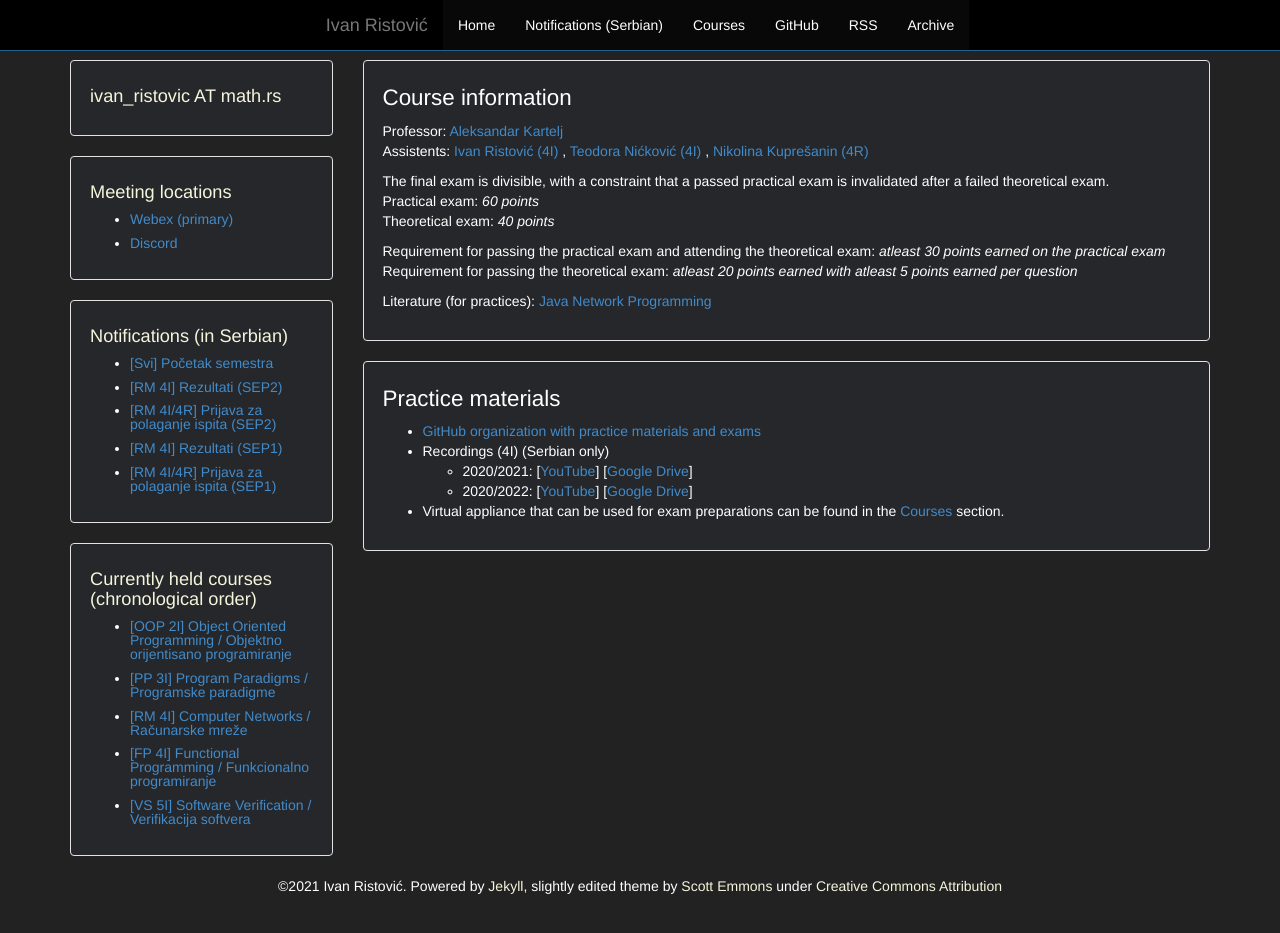
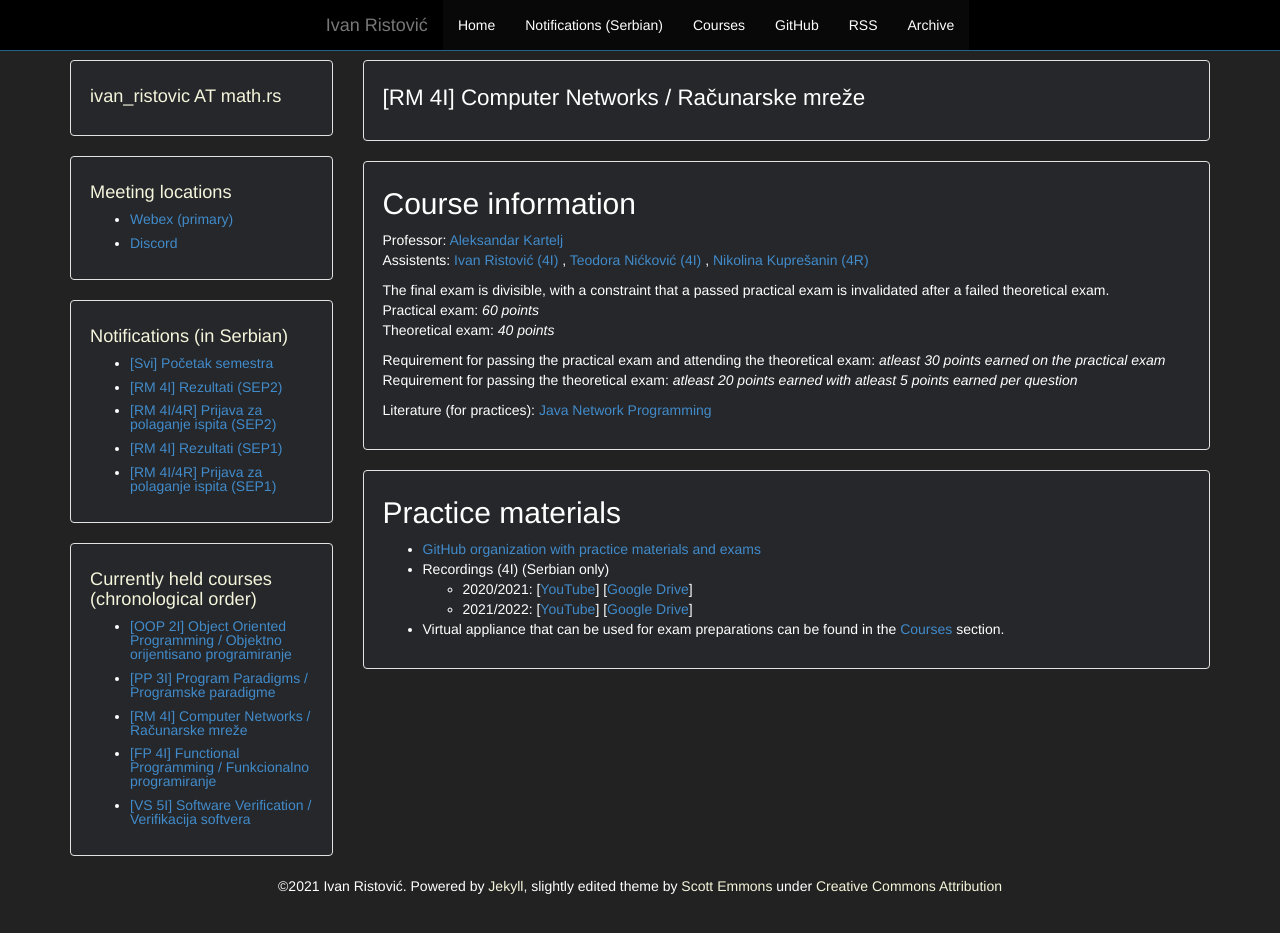
Before and after one commit to ivan-ristovic/ivan-ristovic.github.io, a Jekyll site: the page built from courses/rm/index.html, in a window 1280 px wide and 966 px high. Shown: the top 933 px of the window. Built offline with Jekyll 4.4.1, drawn with Linux system fonts in a browser that asks for light colours.

Commit message:
[RM] Title

```diff
--- a/courses/rm/index.html
+++ b/courses/rm/index.html
@@ -1,9 +1,11 @@
 ---
 layout: default
 ---
-
 <div class="well">
-  <h1>Course information</h1>
+  <h1>[RM 4I] Computer Networks / Računarske mreže</h1>
+</div>
+<div class="well">
+  <h2>Course information</h2>
   <p>
     Professor: <a href="http://poincare.matf.bg.ac.rs/~kartelj/">Aleksandar Kartelj</a>
     <br>
@@ -27,7 +29,7 @@ layout: default
 </div>
 
 <div class="well">
-  <h1>Practice materials</h1>
+  <h2>Practice materials</h2>
   <ul>
     <li>
       <a href="https://github.com/MATF-Computer-Networks">GitHub organization with practice materials and exams</a>
@@ -41,7 +43,7 @@ layout: default
           [<a href="https://drive.google.com/drive/folders/1S1QLqGKn3Uj8sbk7VEfrZnePTqwaT1gt?usp=sharing">Google Drive</a>]
         </li>
         <li>
-          2020/2022:
+          2021/2022:
           [<a href="https://www.youtube.com/playlist?list=PLOGAKiQpHThNuKZi77U8JBozbNkyZ_Ag1">YouTube</a>]
           [<a href="https://drive.google.com/drive/folders/1L1K5YUEMVOGrNJi8V1GbzUR7uLX08fp-?usp=sharing">Google Drive</a>]
         </li>
```
